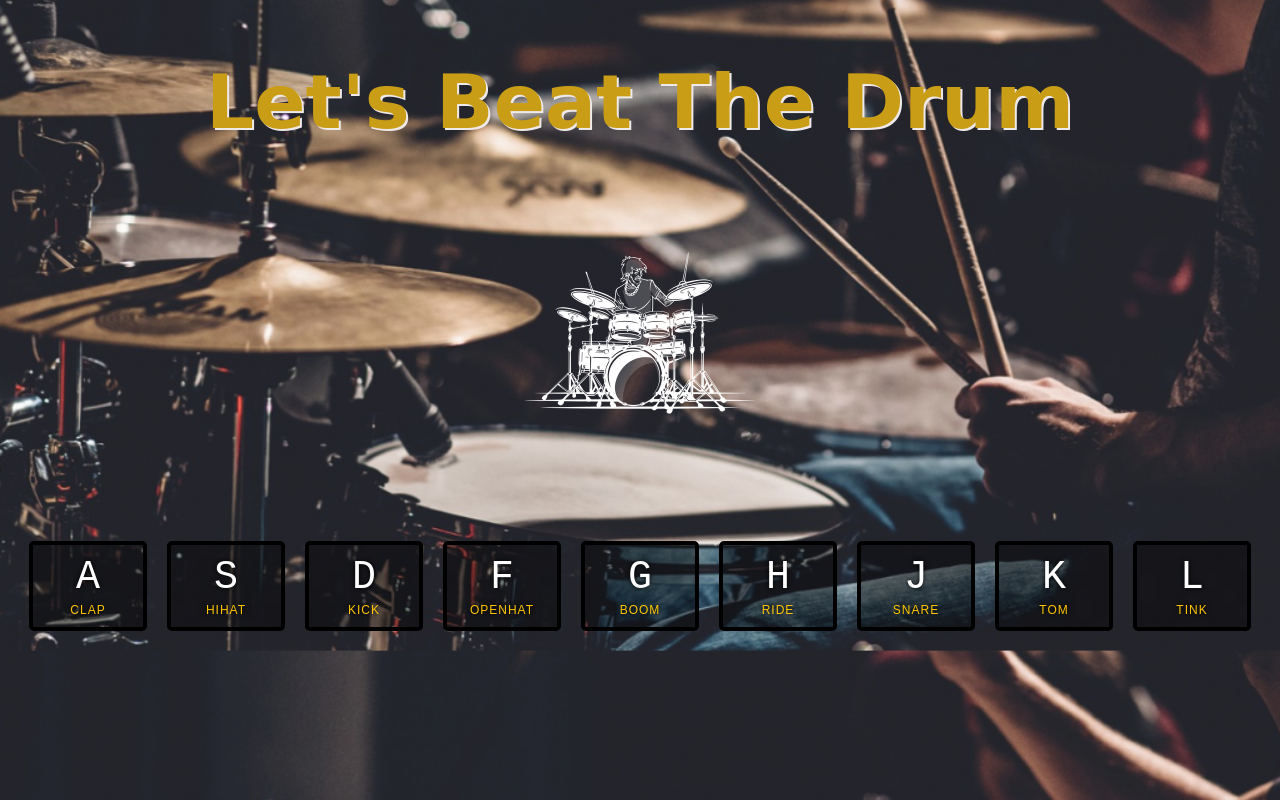
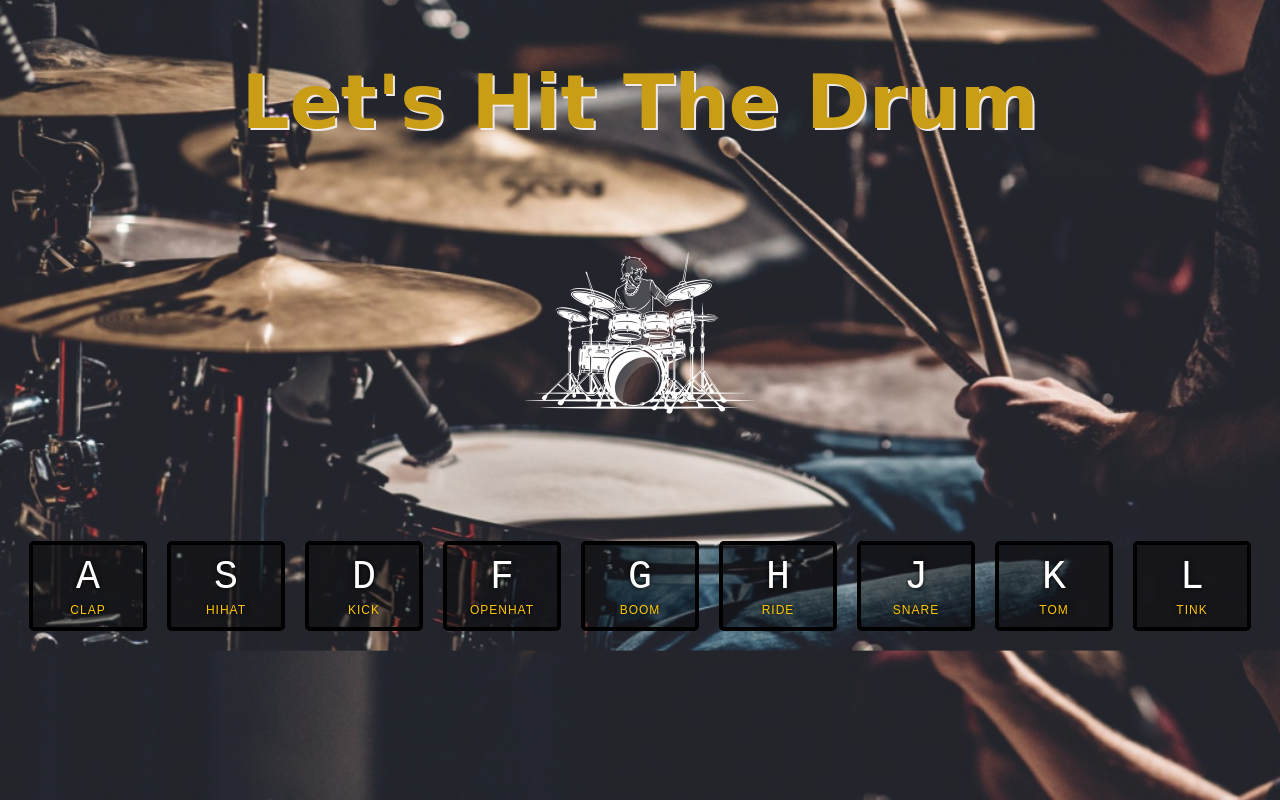
Before and after one commit to tannu610/Drum-Kit.github.io, a plain HTML site: page index.html in a window 1280 px wide. Drawn offline with Linux system fonts and the light colour scheme; a web font is replaced by a local one.

Commit message:
Update index.html

```diff
--- a/index.html
+++ b/index.html
@@ -11,7 +11,7 @@
 
 <body>
 
-    <h1>Let's Beat The Drum</h1>
+    <h1>Let's Hit The Drum</h1>
     <img src="Project-img/da19f5c8344dc553c5b2cc0ae662fa4d.png" alt="Drummer" class="center">
     <div class="keys">
         <div data-key="65" class="key">
```
